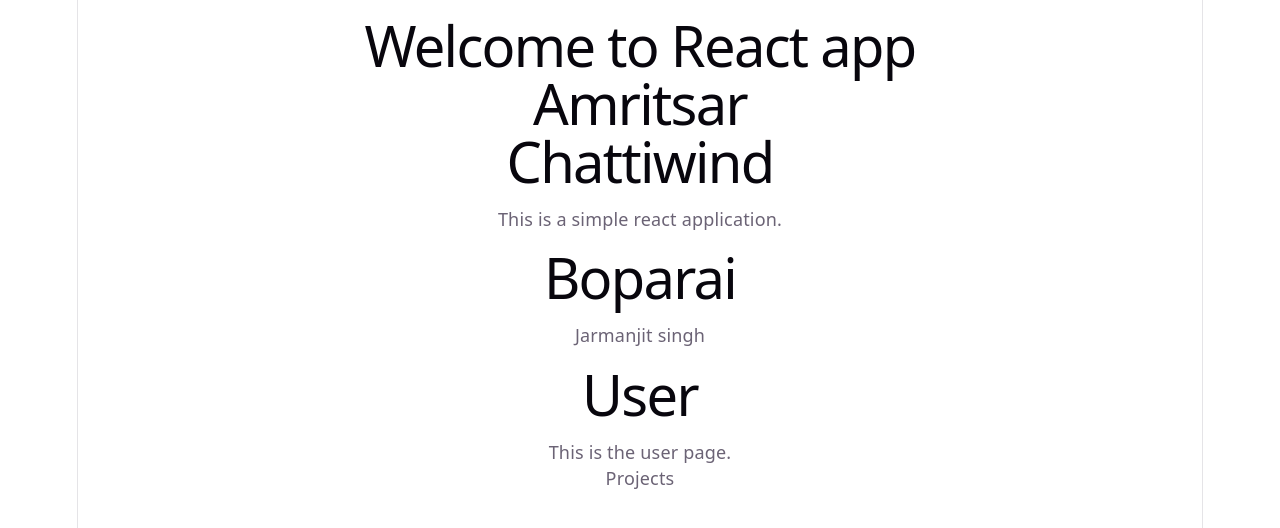
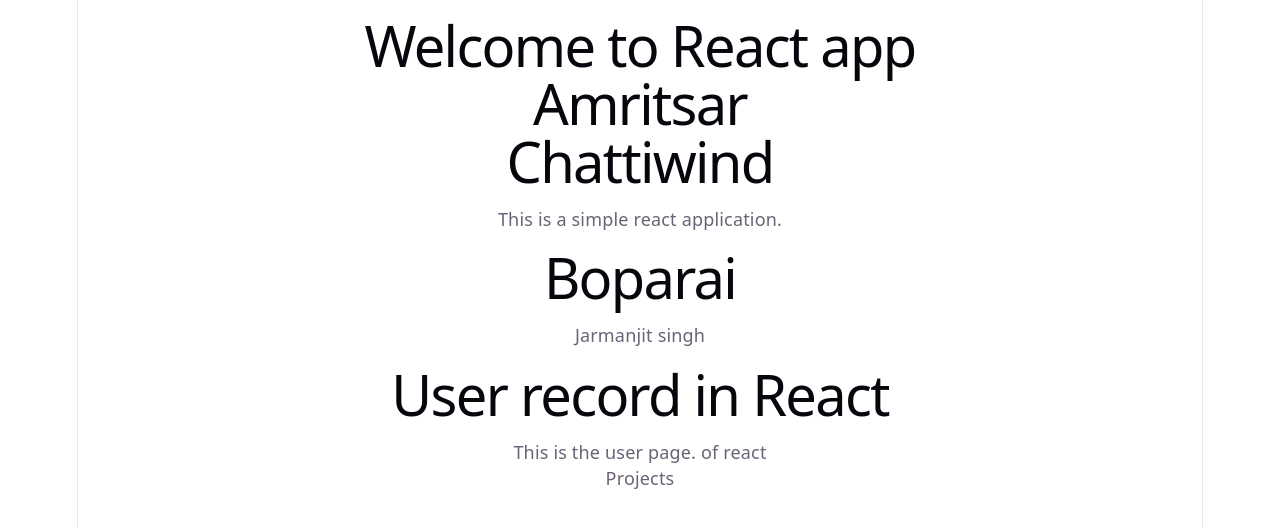
Before and after one commit to Harsimran141/ReactPractice, a React (Vite) app in the folder SecondApp/: page / in a window 1280 px wide. Shown: the top 528 px of the page. Built offline with nearby package versions, Linux system fonts and the light colour scheme.

Commit message:
Rename User component to Userone and update its content

```diff
--- a/SecondApp/src/App.jsx
+++ b/SecondApp/src/App.jsx
@@ -1,3 +1,4 @@
+import Userone from "./User";
 function App(){
   return(
     <div>
--- a/SecondApp/src/User.jsx
+++ b/SecondApp/src/User.jsx
@@ -1,10 +1,10 @@
-function User(){
+function Userone(){
     return(
         <div>
-            <h1>User</h1>
-            <p>This is the user page.</p>
+            <h1>User record in React</h1>
+            <p>This is the user page. of react</p>
            <p>Projects</p>
         </div>
     )
 }
-export default User;
+export default Userone;
```
